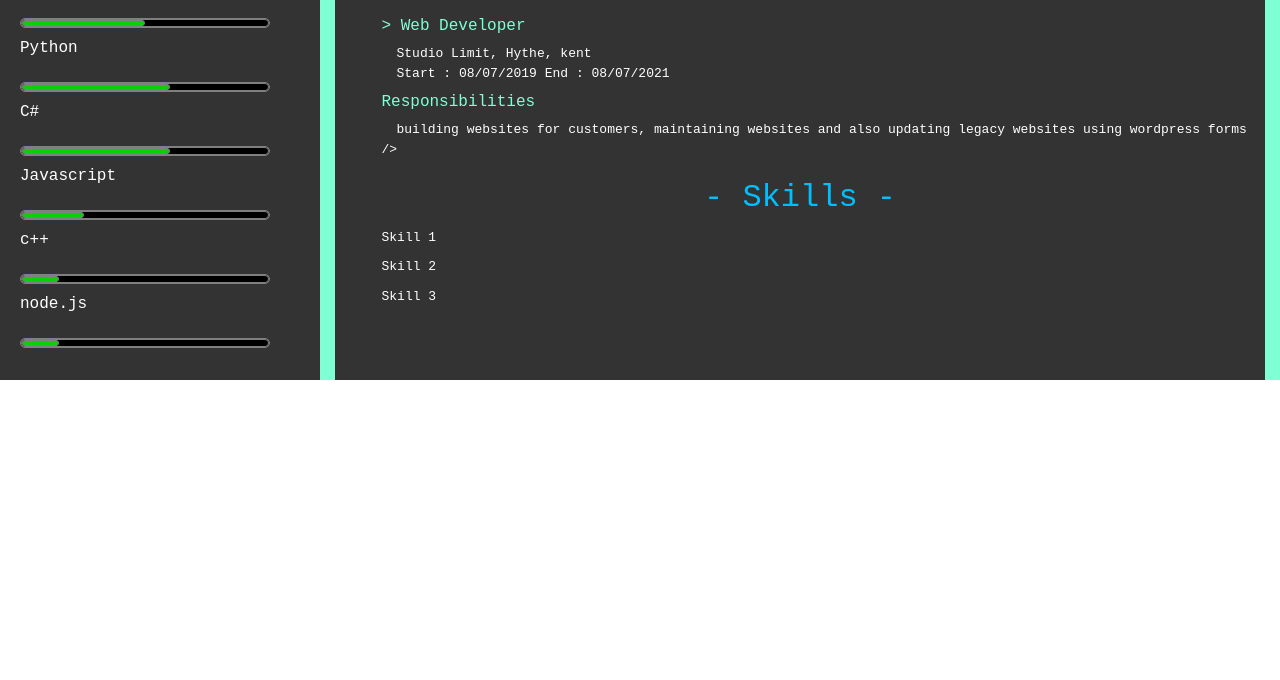
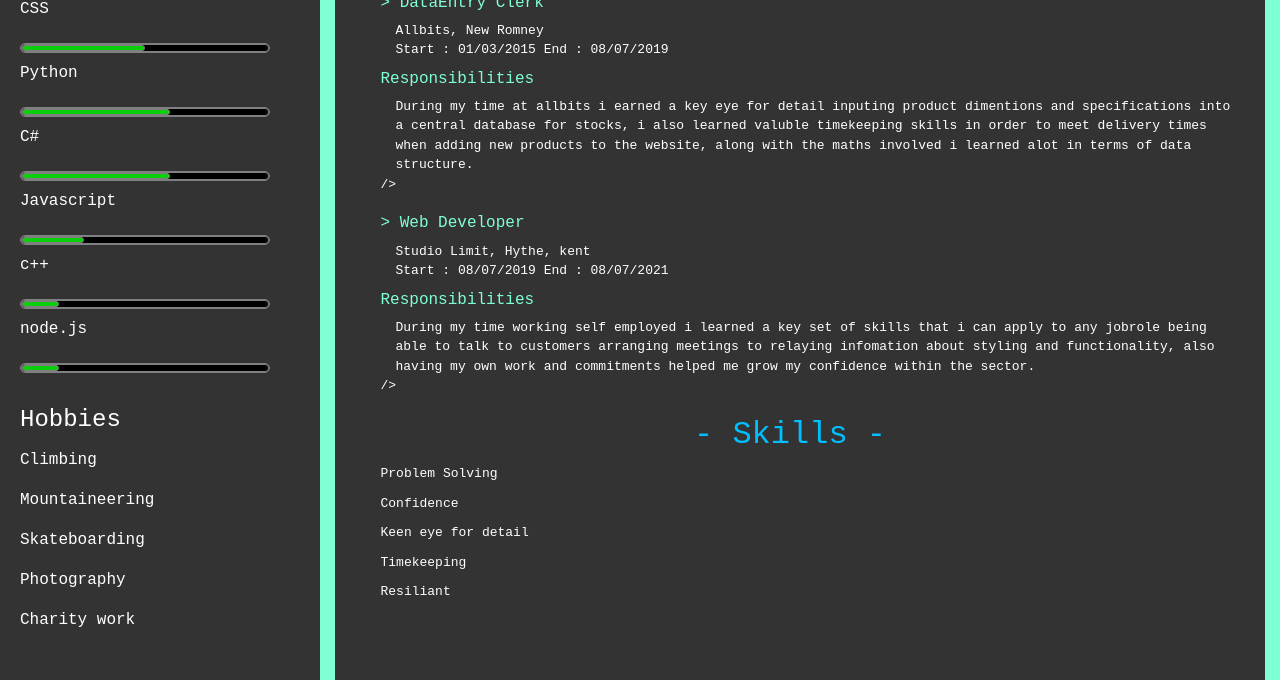
Before and after one commit to Bos116/My-CV, a plain HTML site: page index.html in a window 1280 px wide. Shown: the part 620-1300 px from the top of the page. Before the commit the page ends 1000 px from the top, so only its background shows below. Drawn offline with nearby package versions, Linux system fonts and the light colour scheme.

Commit message:
Feat: Added my text into the CV along with adding a hobbies section

```diff
--- a/Styling.css
+++ b/Styling.css
@@ -5,10 +5,13 @@ body {
     margin: 0;
     padding: 0;
 }
+.bars {
+    padding-bottom: 25px;
+    padding-top: 25px;
+}
 progress {
     width: 250px;
     height : 10px;
-
     border-radius: 25px;
     border: 1px solid gray;
  }
@@ -27,7 +30,7 @@ progress {
     background-color: #333;
     color: #fff;
     padding: 20px;
-    height: 1000px;
+    height: 1300px;
     width: 25%;
 }
 
@@ -61,6 +64,9 @@ h3 {
 h4 {
     padding-bottom: 5px;
 }
+.skills {
+    float: right;
+}
 
 .container {
 
@@ -68,7 +74,7 @@ h4 {
     background-color: aquamarine;
     float:right;
     width: 75%;
-    height: 1000px;
+    height: 1300px;
 }
 .header .bars {
     text-align: left;
@@ -77,10 +83,11 @@ h4 {
 
     background-color: #333;
     width: 100%;
-    height: 1000px;
+    height: 1300px;
     float:right;
     color: #fff;
-
+    padding-top: 100px;
+    padding-right: 20px;
 }
 
 .section {
--- a/index.html
+++ b/index.html
@@ -24,6 +24,12 @@
             <p>c++</p><progress class="progress6" id="file" value="15" max="100">5%</progress>
             <p>node.js</p><progress class="progress7" id="file" value="15" max="100">5%</progress>
         </div>
+        <h4>Hobbies</h4>
+        <p>Climbing</p>
+        <p>Mountaineering</p>
+        <p>Skateboarding</p>
+        <p>Photography</p>
+        <p>Charity work</p>
 
 
     </header>
@@ -36,6 +42,9 @@
                         <p>I am an programming Proffesional with 2 years self employed building websites and applications for Customers i wish
                             To gain a challenging programming employment that will allow me to use my technical ability and coding passion to create
                             unique software solutions while learning and growing in a dynamic and collaborative atmosphere.
+                        </p>
+                        <p> i am also a very active person in my free time i enjoy working out, Climbing, mountaineering and photography i love nature
+                            and being outdoors, i pride myself on my Resiliant nature to overcome any obstacle i face.
                         </p>
                     </li>
                 </ul>
@@ -66,8 +75,10 @@
                         <p>Start : 01/03/2015 End : 08/07/2019</p>
                         <ul>
                             <h3>Responsibilities</h3>
-                            <p>Entering new products onto an existing system
-                                also remove old products and update the website accordingly
+                            <p>During my time at allbits i earned a key eye for detail inputing product dimentions and specifications
+                                into a central database for stocks, i also learned valuble timekeeping skills in order to meet delivery
+                                times when adding new products to the website, along with the maths involved i learned alot in terms of
+                                data structure.
                             </p>/>
                         </ul>
                     </li>
@@ -77,8 +88,10 @@
                         <p>Start : 08/07/2019 End : 08/07/2021</p>
                         <ul>
                             <h3>Responsibilities</h3>
-                            <p>building websites for customers, maintaining websites and also updating
-                                legacy websites using wordpress forms
+                            <p>During my time working self employed i learned a key set of skills that i can apply
+                                to any jobrole being able to talk to customers arranging meetings to relaying infomation
+                                about styling and functionality, also having my own work and commitments helped me grow my
+                                confidence within the sector.
 
                             </p>/>
                         </ul>
@@ -90,9 +103,11 @@
             <section class="section">
 
                 <ul>
-                    <li>Skill 1</li>
-                    <li>Skill 2</li>
-                    <li>Skill 3</li>
+                    <li>Problem Solving</li>
+                    <li>Confidence</li>
+                    <li>Keen eye for detail</li>
+                    <li>Timekeeping</li>
+                    <li>Resiliant</li>
                     <!-- Add more skills as needed -->
                 </ul>
             </section>
```
